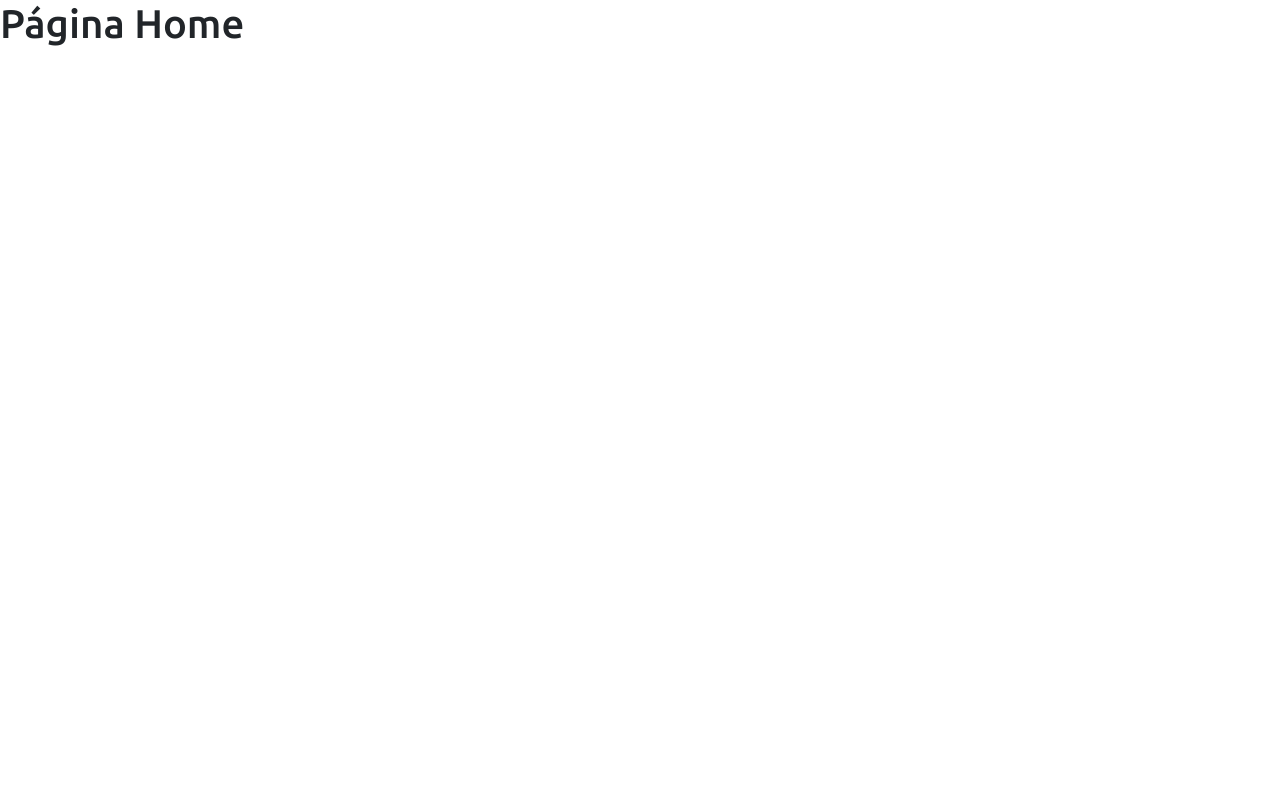
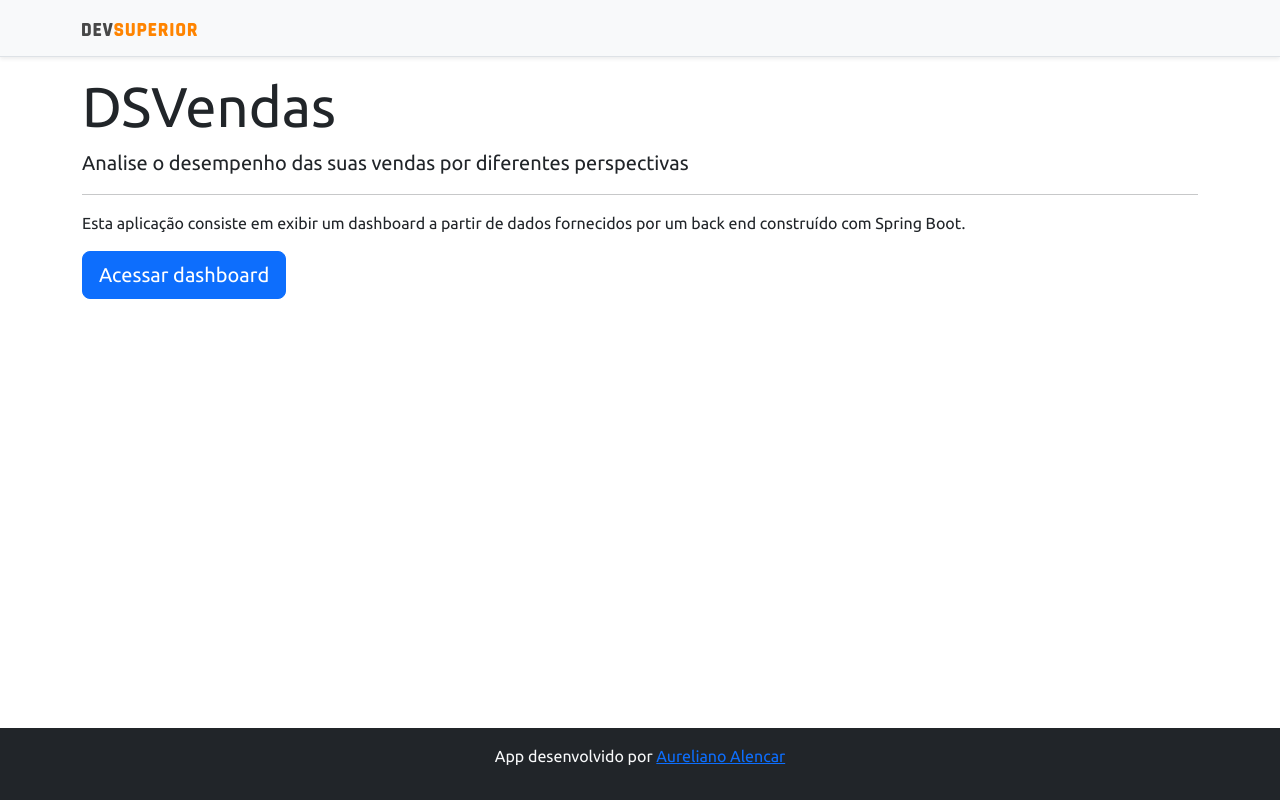
Before and after one commit to AurelianoAlencar/projeto-sds, a React (Create React App) app in the folder frontend/: page / in a window 1280 px wide. Built offline with nearby package versions, Linux system fonts and the light colour scheme.

Commit message:
Home, navegation

```diff
--- a/frontend/src/Routes.tsx
+++ b/frontend/src/Routes.tsx
@@ -12,7 +12,7 @@
                     <Home />
                 </Route>
 
-                <Route path="/dashboard">
+                <Route path="/dashboard" exact>
                     <Dashboard />
 
                 </Route>
--- a/frontend/src/components/NavBar/index.tsx
+++ b/frontend/src/components/NavBar/index.tsx
@@ -1,10 +1,16 @@
 import ImgDsDark from 'assets/img/ds-dark.svg'
+import { Link } from 'react-router-dom';
 const NavBar = () => {
     return (
         <div className="d-flex flex-columm flex-md-row align-items-center p-3 px-md-4 mb-3 bg-light border-bottom shadow-sm">
             <div className="container">
                 <nav className="my-2 my-md-0 mr-md-3">
+
+                    <Link to={"/"}>
+
                     <img src={ImgDsDark} alt="DevSuperior" width="115" />
+                    </Link>
+
                 </nav>
             </div>
         </div>
--- a/frontend/src/pages/Dashboard/index.jsx
+++ b/frontend/src/pages/Dashboard/index.jsx
@@ -6,11 +6,10 @@
 
 const Dashboard = () => {
 
-return (
+  return (
 
-<>
+    <>
       <NavBar />
-
       <div className="container">
         <h1 className="text-primary py-3 ">Dashboard Vendas</h1>
 
@@ -19,12 +18,13 @@
           <div className="col-sm-6">
             <h5 className="text-center text-secondary">Taxa de Sucesso (%)</h5>
             <BarChart />
+            <hr />
 
           </div>
 
           <div className="col-sm-6">
             <h5 className="text-center text-secondary">Taxa de Sucesso (%)</h5>
-            <DonutChart/>
+            <DonutChart />
 
           </div>
         </div>
@@ -41,6 +41,7 @@
 
     </>
 
-)}
+  )
+}
 
 export default Dashboard;
--- a/frontend/src/pages/Home/index.jsx
+++ b/frontend/src/pages/Home/index.jsx
@@ -1,12 +1,34 @@
+import Footer from "components/Footer";
+import NavBar from "components/NavBar";
+
+import { Link } from "react-router-dom";
+
 const Home = () => {
 
-return (
+    return (
+        <>
+            <NavBar />
+            <div className="container">
+                <div className="jumbotron">
+                    <h1 className="display-4">DSVendas</h1>
+                    <p className="lead">Analise o desempenho das suas vendas por diferentes perspectivas</p>
+                    <hr />
+                    <p>Esta aplicação consiste em exibir um dashboard a partir de dados fornecidos por um back end construído com Spring Boot.</p>
 
-<div>
-<h1>Página Home</h1>
-</div>
 
-)}
+                    <Link className='btn btn-primary btn-lg' to="/dashboard" >
+
+                        Acessar dashboard
+
+                    </Link>
+
+                </div>
+
+            </div>
+            <Footer />
+        </>
+    )
+}
 
 
 
```
